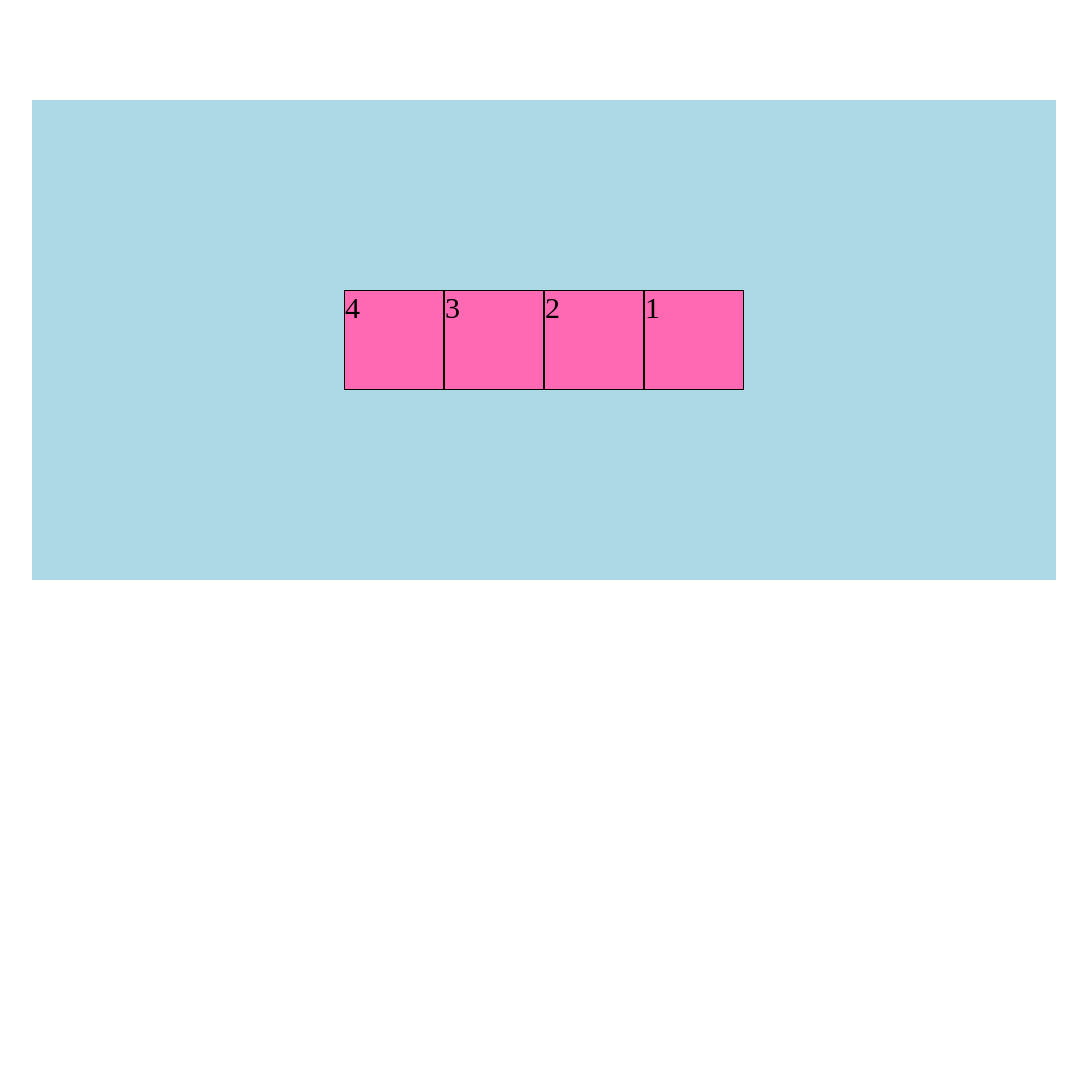
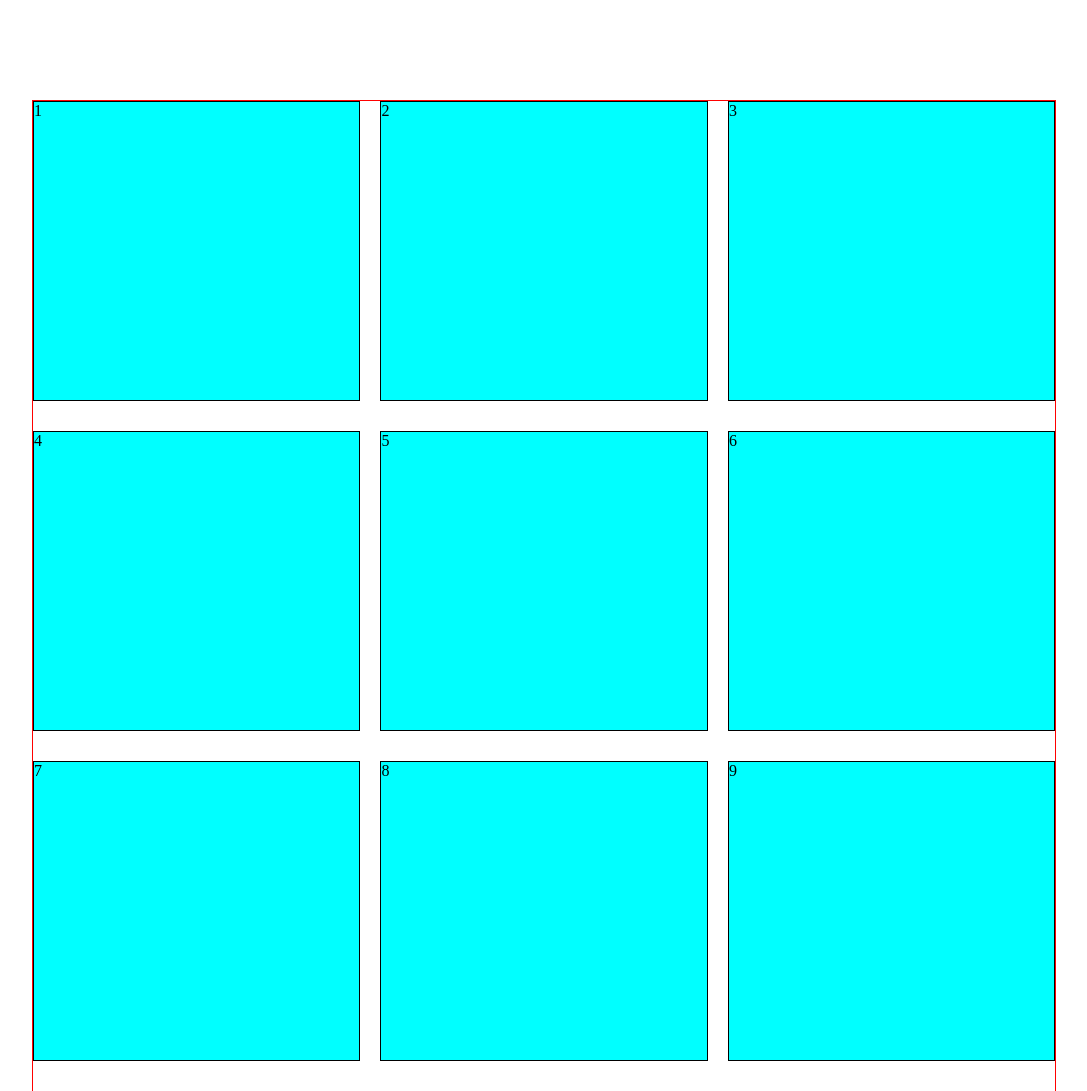
Before and after one commit to HeoJongWoon/Flex, a plain HTML site: page index.html in a window 1280 px wide. Shown: the top 1091 px of the page, without its empty margins (96-1183 px from the left). Before the commit the page ends 800 px from the top, so only its background shows below. Drawn offline with Linux system fonts and the light colour scheme.

Commit message:
부모요소 안에서 자식요소 줄바꿈 처리

```diff
--- a/index.html
+++ b/index.html
@@ -14,6 +14,11 @@
     <article>2</article>
     <article>3</article>
     <article>4</article>
+    <article>5</article>
+    <article>6</article>
+    <article>7</article>
+    <article>8</article>
+    <article>9</article>
   </section>
 </body>
 
--- a/scss/style.scss
+++ b/scss/style.scss
@@ -1,37 +1,18 @@
 @import 'reset';
-
-/*
-  justify-content (가로축의 레이아웃 설정)
-  - flex-start: 부모요소 안쪽에서 왼쪽 정렬
-  - flex-end: 부모요소 안쪽에서 오른쪽 정렬
-  - space-between: 자식요소를 부모요소의 양끝에 붙이고 사이 간격을 균등 배치
-  - space-around: 각 자식요소의 양끝 여백을 균등배치
-  - space-evenly: 각 자식요소의 양끝 여백도 동등하게 배치
-  - center: 가운데 배치
-
-  align-items (줄바꿈 요소가 없을때 세로배치)
-  align-content (줄바꿈 요소가 있을때 세로배치)
-  이하 배치방법을 justify-content와 동일
-
-  flex속성안에서 줄바꿈 처리하기 위해서는 부모요소에 flex-wrap: wrap;
-*/
 
 section {
 	width: 80vw;
-	height: 60vh;
+	border: 1px solid red;
 	margin: 100px auto;
-	background: lightblue;
 	display: flex;
 	flex-wrap: wrap;
-	justify-content: center;
-	align-content: center;
-	flex-direction: row-reverse; //column-reverse
+	justify-content: space-between;
 
 	article {
-		width: 100px;
-		height: 100px;
+		background: aqua;
 		border: 1px solid black;
-		font-size: 30px;
-		background: hotpink;
+		width: 32%;
+		height: 300px;
+		margin-bottom: 30px;
 	}
 }
```
Also changed, not shown: css/style.css, 1 other file.
